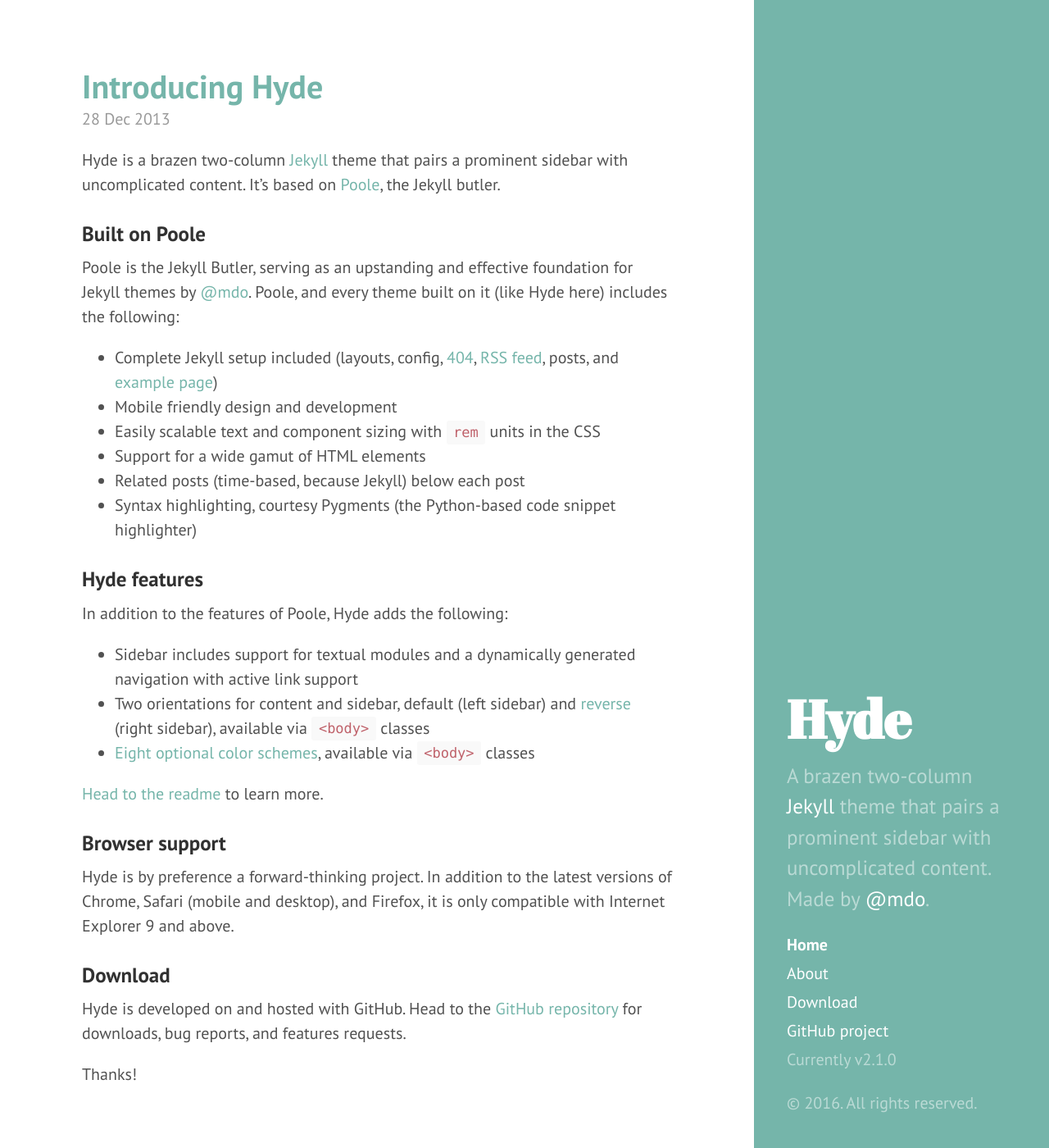
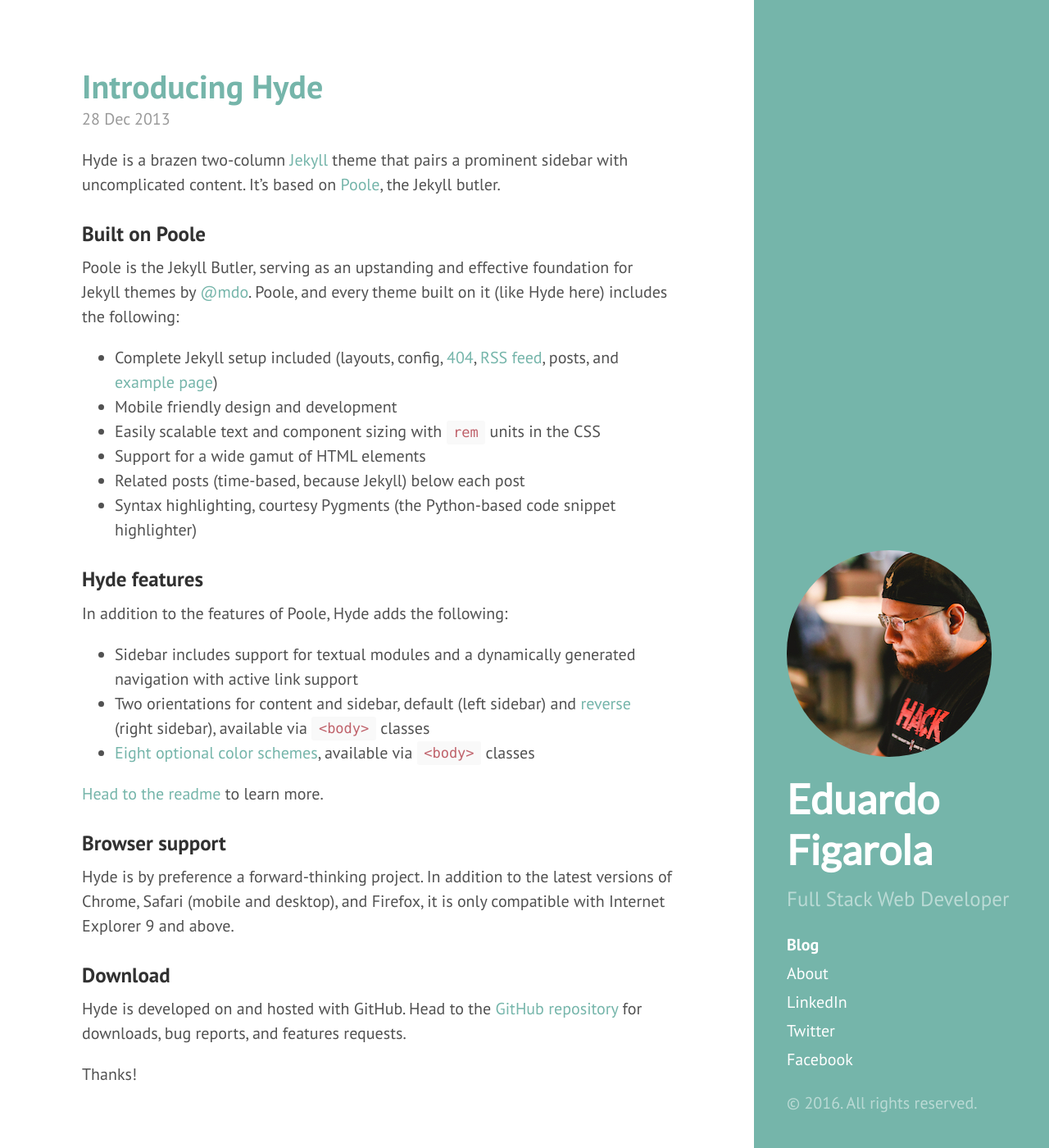
Before and after one commit to efigarolam/efigarolam.github.io, a Jekyll site: the page built from index.html, in a window 1280 px wide and 1400 px high. Shown: the whole window at 82% size. Built offline with Jekyll 4.4.1, drawn with Linux system fonts in a browser that asks for light colours; the list of posts is cut into pages by our own code.

Commit message:
Changes to Sidebar

```diff
--- a/_config.yml
+++ b/_config.yml
@@ -6,9 +6,9 @@
 permalink:        pretty
 
 # Setup
-title:            Hyde
-tagline:          'A Jekyll theme'
-description:      'A brazen two-column <a href="http://jekyllrb.com" target="_blank">Jekyll</a> theme that pairs a prominent sidebar with uncomplicated content. Made by <a href="https://twitter.com/mdo" target="_blank">@mdo</a>.'
+title:            'Eduardo Figarola'
+tagline:          'Developer'
+description:      'Full Stack Web Developer'
 url:              http://hyde.getpoole.com
 baseurl:          /
 
--- a/_includes/head.html
+++ b/_includes/head.html
@@ -18,7 +18,7 @@
   <link rel="stylesheet" href="{{ site.baseurl }}public/css/poole.css">
   <link rel="stylesheet" href="{{ site.baseurl }}public/css/syntax.css">
   <link rel="stylesheet" href="{{ site.baseurl }}public/css/hyde.css">
-  <link rel="stylesheet" href="http://fonts.googleapis.com/css?family=PT+Sans:400,400italic,700|Abril+Fatface">
+  <link rel="stylesheet" href="http://fonts.googleapis.com/css?family=PT+Sans:400,400italic,700|Lato">
 
   <!-- Icons -->
   <link rel="apple-touch-icon-precomposed" sizes="144x144" href="{{ site.baseurl }}public/apple-touch-icon-144-precomposed.png">
--- a/_includes/sidebar.html
+++ b/_includes/sidebar.html
@@ -1,5 +1,9 @@
 <div class="sidebar">
   <div class="container sidebar-sticky">
+    <div class="avatar">
+      <img src="/public/avatar.jpg" alt="Eduardo Figarola" />
+    </div>
+
     <div class="sidebar-about">
       <h1>
         <a href="{{ site.baseurl }}">
@@ -10,7 +14,7 @@
     </div>
 
     <nav class="sidebar-nav">
-      <a class="sidebar-nav-item{% if page.url == site.baseurl %} active{% endif %}" href="{{ site.baseurl }}">Home</a>
+      <a class="sidebar-nav-item{% if page.url == site.baseurl %} active{% endif %}" href="{{ site.baseurl }}">Blog</a>
 
       {% comment %}
         The code below dynamically generates a sidebar nav of pages with
@@ -26,9 +30,9 @@
         {% endif %}
       {% endfor %}
 
-      <a class="sidebar-nav-item" href="{{ site.github.repo }}/archive/v{{ site.version }}.zip">Download</a>
-      <a class="sidebar-nav-item" href="{{ site.github.repo }}">GitHub project</a>
-      <span class="sidebar-nav-item">Currently v{{ site.version }}</span>
+      <a class="sidebar-nav-item" href="https://mx.linkedin.com/in/efigarolam" target="_blank">LinkedIn</a>
+      <a class="sidebar-nav-item" href="https://twitter.com/Diabulux" target="_blank">Twitter</a>
+      <a class="sidebar-nav-item" href="https://facebook.com/diabulux" target="_blank">Facebook</a>
     </nav>
 
     <p>&copy; {{ site.time | date: '%Y' }}. All rights reserved.</p>
--- a/public/css/hyde.css
+++ b/public/css/hyde.css
@@ -75,12 +75,19 @@
   color: #fff;
 }
 
+/* Avatar img */
+
+.avatar img {
+  border-radius: 250px;
+  width: 250px;
+}
+
 /* About section */
 .sidebar-about h1 {
   color: #fff;
   margin-top: 0;
-  font-family: "Abril Fatface", serif;
-  font-size: 3.25rem;
+  font-family: Lato, serif;
+  font-size: 2.5rem;
 }
 
 /* Sidebar nav */
```
Also changed, not shown: public/avatar.jpg (added).
